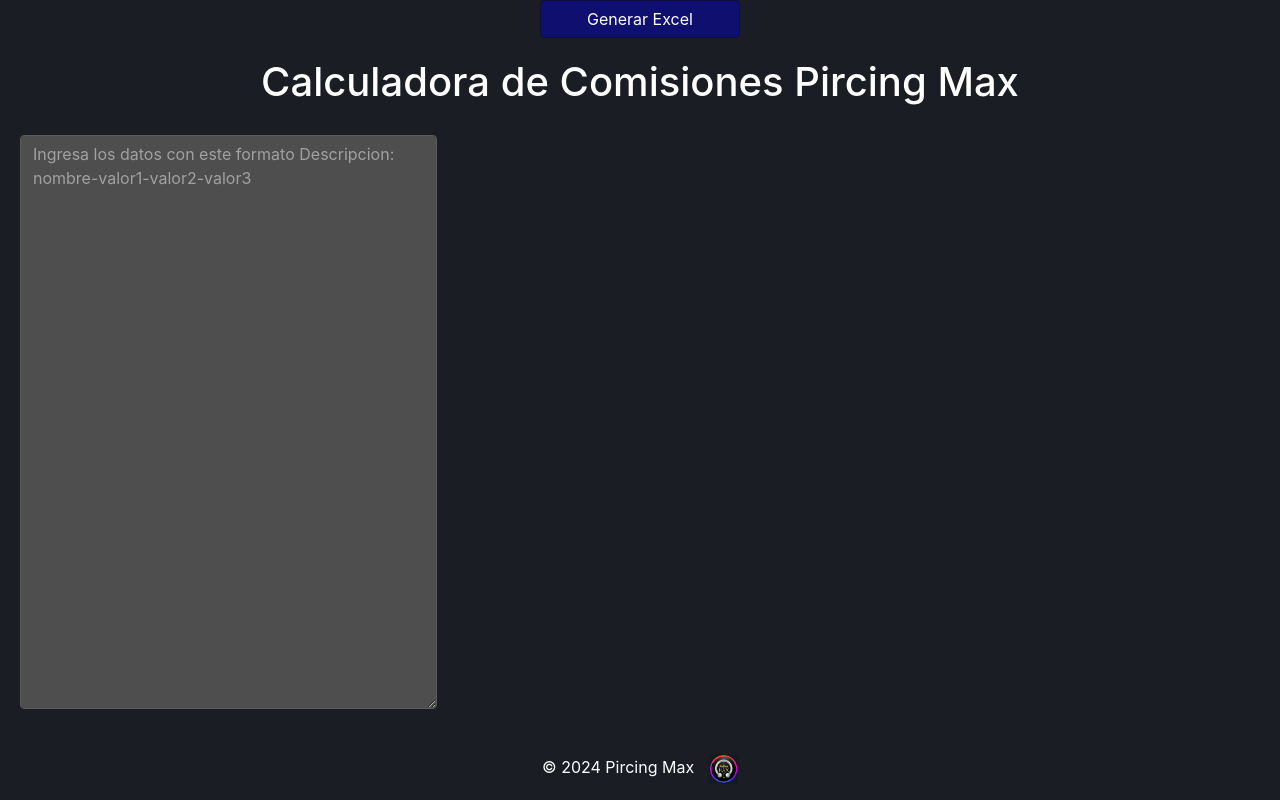
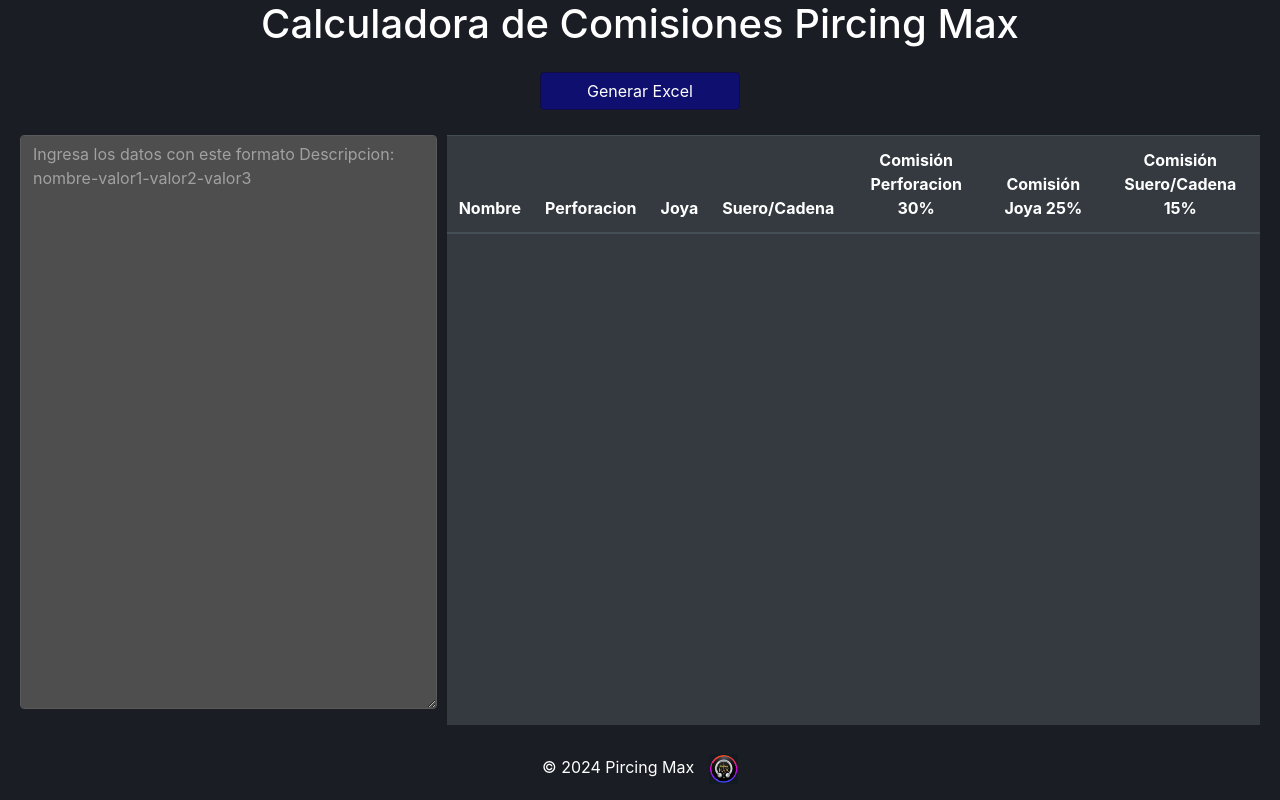
Before and after one commit to lincoyanPonce/pircingMax, a Flask app: page /pircing_max/calcula_comision in a window 1280 px wide. Run offline with Flask 3, Linux system fonts and the light colour scheme; lists and menus that the app fills with data are empty; some libraries are stand-ins or nearby versions.

Commit message:
add: read and new html

```diff
--- a/templates/calculadora.html
+++ b/templates/calculadora.html
@@ -48,6 +48,7 @@
         display: flex;
         flex-direction: column;
         max-width: 66.67%; /* Ajuste para usar 2/3 del ancho */
+        overflow-y: auto;
       }
       .btn-container {
         display: flex;
@@ -63,14 +64,17 @@
         height: 30px;
         margin-left: 10px;
       }
+      .table {
+        min-height: 100%;
+      }
     </style>
   </head>
   <body class="d-flex flex-column min-vh-100">
     <div class="container-fluid text-center">
+      <h1 class="mb-4">Calculadora de Comisiones Pircing Max</h1>
       <div class="btn-top-container">
         <button type="submit" form="dataForm" class="btn btn-primary">Generar Excel</button>
       </div>
-      <h1 class="mb-4">Calculadora de Comisiones Pircing Max</h1>
       <div class="content">
         <div class="left">
           <form id="dataForm" method="post" enctype="multipart/form-data" class="flex-grow-1 d-flex flex-column">
@@ -80,7 +84,23 @@
           </form>
         </div>
         <div id="results" class="right table-responsive flex-grow-1">
-          <!-- Los resultados en tiempo real se mostrarán aquí -->
+          <table class="table table-dark table-striped">
+            <thead>
+              <tr>
+                <th>Nombre</th>
+                <th>Perforacion</th>
+                <th>Joya</th>
+                <th>Suero/Cadena</th>
+                <th>Comisión Perforacion 30%</th>
+                <th>Comisión Joya 25%</th>
+                <th>Comisión Suero/Cadena 15%</th>
+              </tr>
+            </thead>
+            <tbody id="tableBody">
+
+              <!-- Más filas vacías según sea necesario -->
+            </tbody>
+          </table>
         </div>
       </div>
     </div>
@@ -95,8 +115,9 @@
         let inputText = this.value;
         inputText = inputText.replace(/\s+/g, '');  // Eliminar todos los espacios
         const resultsDiv = document.getElementById('results');
+        const tableBody = document.getElementById('tableBody');
         const regex = /([\w\s]+)-(\d+[\.,]?\d*)[-](\d+[\.,]?\d*)[-]?(\d+[\.,]?\d*)?/g;
-        let tableContent = '<table class="table table-dark table-striped"><thead><tr><th>Nombre</th><th>Perforacion</th><th>Joya</th><th>Suero/Cadena</th><th>Comisión Perforacion 30%</th><th>Comisión Joya 25%</th><th>Comisión Suero/Cadena 15%</th></tr></thead><tbody>';
+        let tableContent = '';
         let match;
 
         while ((match = regex.exec(inputText)) !== null) {
@@ -110,8 +131,14 @@
           tableContent += `<tr><td>${nombre}</td><td>${perforacion}</td><td>${joya}</td><td>${sueroCadena}</td><td>${comisionPerforacion.toFixed(0)}</td><td>${comisionJoya.toFixed(0)}</td><td>${comisionSueroCadena.toFixed(0)}</td></tr>`;
         }
 
-        tableContent += '</tbody></table>';
-        resultsDiv.innerHTML = tableContent;
+        // Si no hay datos ingresados, mostrar las filas vacías predeterminadas
+        if (!tableContent) {
+          tableContent = `<tr><td>-</td><td>0</td><td>0</td><td>0</td><td>0</td><td>0</td><td>0</td></tr>
+                          <tr><td>-</td><td>0</td><td>0</td><td>0</td><td>0</td><td>0</td><td>0</td></tr>
+                          <tr><td>-</td><td>0</td><td>0</td><td>0</td><td>0</td><td>0</td><td>0</td></tr>`;
+        }
+
+        tableBody.innerHTML = tableContent;
       });
     </script>
   </body>
```
Also changed, not shown: README.md.
